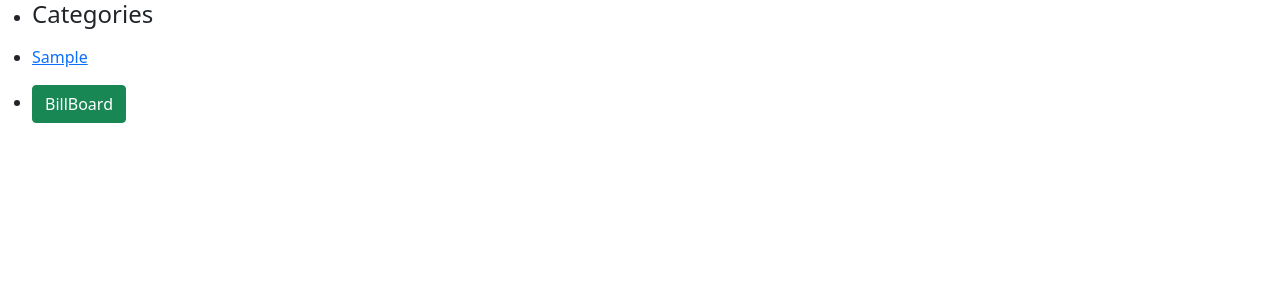
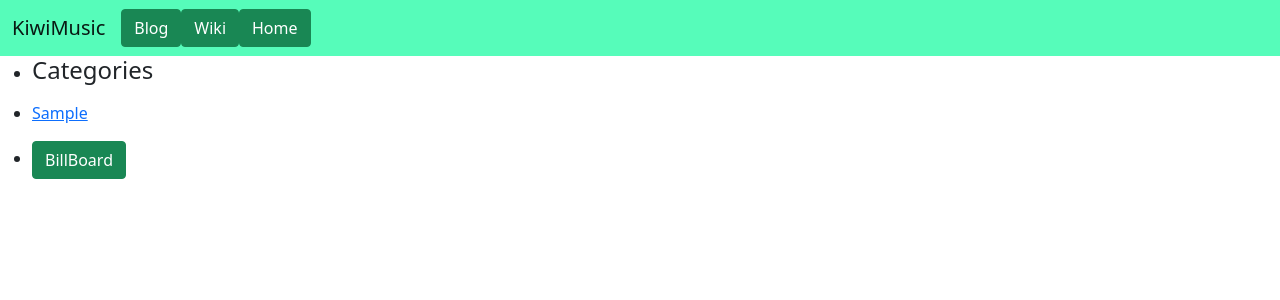
Before and after one commit to SoravitPete/KiwiMusic, a Django app: template home/templates/Home/index.html in a window 1280 px wide. Shown: the top 300 px of the page. Run offline with Django 3.2, Linux system fonts and the light colour scheme; the template is opened without the code that fills it: most values are stand-ins (such as "Sample title", 1, 10 or a date in 2020).

Commit message:
make nav-bar for index.html

```diff
--- a/home/templates/Home/index.html
+++ b/home/templates/Home/index.html
@@ -6,6 +6,19 @@
 <html lang="en">
 <head>
     <meta charset="UTF-8">
+    <nav class="navbar navbar-expand-lg navbar-light" style="background-color: #56FCBA">
+        <div class="container-fluid">
+            <a class="navbar-brand">KiwiMusic</a>
+            <div class="collapse navbar-collapse" id="navbarSupportedContent"
+                 style="text-decoration: none;color: black; font-size: large ">
+                <ul class="navbar-nav me-auto mb-2 mb-lg-0">
+                    <a class="btn btn-success">Blog</a>
+                    <a class="btn btn-success">Wiki</a>
+                    <a class="btn btn-success">Home</a>
+                </ul>
+            </div>
+        </div>
+    </nav>
     <ul>
         <li><h4>Categories</h4></li>
     </ul>
```
